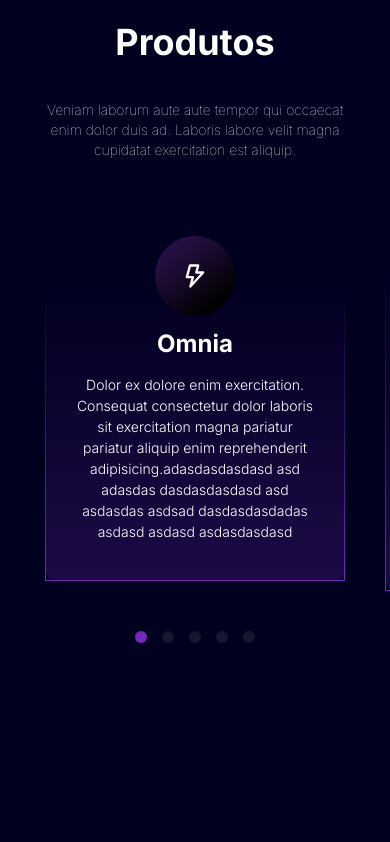
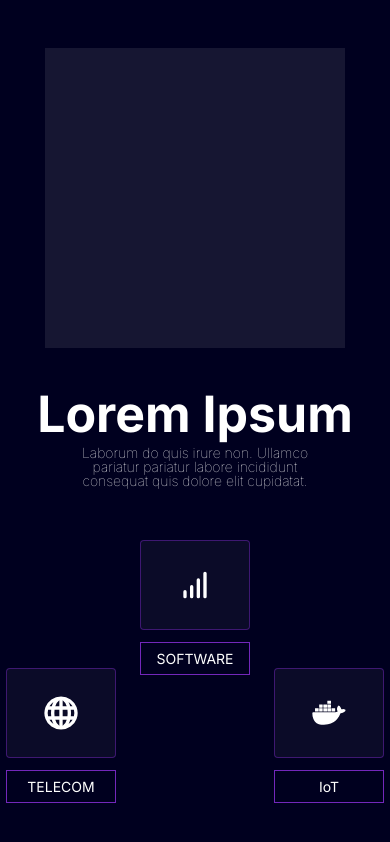
Before and after one commit to Zenith-Inovacoes/zenith_inova_website, a Next.js app: page / in a window 390 px wide. Built offline with nearby package versions, Linux system fonts and the light colour scheme.

Commit message:
:sparkles; feat: Seção Sobre Nós finalizada
:iphone: Responsividade da seção Sobre Nós feita para os breakpoints 996px e 1200px

```diff
--- /dev/null
+++ b/src/components/Home/About/index.tsx
@@ -0,0 +1,36 @@
+import * as S from './styles'
+import Typography from '@/components/Typography'
+import Rectangle from '@/assets/Rectangle23.svg'
+import Image from 'next/image'
+import TagBox from '@/components/TagBox/TagBox'
+import { areas } from '@/model/areas'
+
+export default function About() {
+    return (
+        <S.AboutWrapper>
+            <Image src={Rectangle} alt="Rectangle" />
+            <div>
+                <S.AbouTextsContainer>
+                    <Typography level={1} size="xlarge" fontWeight={700} lineHeight="2.25rem">
+                        Lorem Ipsum
+                    </Typography>
+                    <Typography level={6} size="xsmall" fontWeight={100} lineHeight="0.875rem">
+                        Laborum do quis irure non. Ullamco pariatur pariatur labore incididunt consequat quis dolore elit cupidatat.
+                    </Typography>
+                </S.AbouTextsContainer>
+                <S.TagsContainer>
+                    {areas.map(({ tagName, AreaIcon }, index) => (
+                        <S.TagCardContainer key={tagName} cardIndex={index}>
+                            <S.TagCard>
+                                <AreaIcon />
+                            </S.TagCard>
+                            <TagBox>
+                                {tagName}
+                            </TagBox>
+                        </S.TagCardContainer>
+                    ))}
+                </S.TagsContainer>
+            </div>
+        </S.AboutWrapper>
+    )
+}
--- /dev/null
+++ b/src/components/Home/About/styles.ts
@@ -0,0 +1,116 @@
+import styled from "styled-components";
+
+type CardProps = {
+  cardIndex: number;
+};
+
+export const AboutWrapper = styled.section`
+  display: flex;
+  flex-direction: column;
+  justify-content: center;
+  align-items: center;
+  text-align: center;
+  > img {
+    width: 300px;
+    height: 300px;
+    margin: 3rem;
+    margin-bottom: 3rem;
+  }
+
+  @media (min-width: ${({ theme }) => theme.breakpoints.xl}) {
+    flex-direction: row-reverse;
+    justify-content: space-between;
+    margin-right: 4.5rem;
+    margin-left: 8.5rem;
+    margin-top: 2rem;
+    text-align: left;
+
+    > img {
+      width: 500px;
+      height: 500px;
+      margin: 0;
+    }
+  }
+`;
+
+export const AbouTextsContainer = styled.div`
+  display: flex;
+  flex-direction: column;
+  justify-content: center;
+  align-items: center;
+  gap: 0.875rem;
+
+  > *:nth-child(2) {
+    padding: 0 2.75rem;
+    margin: 0 1rem;
+  }
+
+  @media (min-width: ${({ theme }) => theme.breakpoints.lg}) {
+    gap: 1rem;
+
+    > *:nth-child(1) {
+      padding: 1.2rem 0;
+    }
+  }
+
+  @media (min-width: ${({ theme }) => theme.breakpoints.xl}) {
+    align-items: flex-start;
+    margin-right: 5rem;
+
+    > *:nth-child(2) {
+      padding: 0;
+      margin: 0;
+    }
+  }
+`;
+
+export const TagsContainer = styled.div`
+  display: flex;
+  flex-direction: row;
+  justify-content: center;
+  align-items: center;
+  width: 100%;
+  margin-top: 3.25rem;
+  gap: 1.5rem;
+
+  @media (min-width: ${({ theme }) => theme.breakpoints.xl}) {
+    justify-content: flex-start;
+  }
+`;
+
+export const TagCardContainer = styled.div<CardProps>`
+  display: flex;
+  flex-direction: column;
+  justify-content: center;
+  align-items: center;
+  gap: 0.75rem;
+  margin-bottom: ${({ cardIndex }) => (cardIndex % 2 == 0 ? 0 : "8rem")};
+  margin-top: ${({ cardIndex }) => (cardIndex % 2 == 0 ? "8rem" : 0)};
+  transition: transform ease-out 0.3s;
+
+  > *:nth-child(2) {
+    width: 100%;
+  }
+
+  :hover {
+    transform: scale(1.1);
+    transition: transform ease-out 0.3s;
+  }
+
+  :focus {
+    transform: scale(1.1);
+    transition: transform ease-out 0.3s;
+  }
+`;
+
+export const TagCard = styled.div`
+  display: flex;
+  align-items: center;
+  justify-content: center;
+  width: 110px;
+  height: 90px;
+  background: rgba(217, 217, 217, 0.05);
+  border: 1px solid rgba(115, 39, 187, 0.5);
+  border-radius: 4px;
+  color: white;
+`;
--- /dev/null
+++ b/src/model/areas.tsx
@@ -0,0 +1,18 @@
+import { UilGlobe } from '@iconscout/react-unicons'
+import { UilSignal } from '@iconscout/react-unicons'
+import { UilDocker } from '@iconscout/react-unicons'
+
+export const areas = [
+    {
+        tagName: "TELECOM",
+        AreaIcon: () => <UilGlobe size={40}/>
+    },
+    {
+        tagName: "SOFTWARE",
+        AreaIcon: () => <UilSignal size={40} />
+    },
+    {
+        tagName: "IoT",
+        AreaIcon: () => <UilDocker size={40} />
+    },
+]
--- a/src/model/products.tsx
+++ b/src/model/products.tsx
@@ -3,7 +3,6 @@ import { UilPlane } from '@iconscout/react-unicons'
 import { UilSitemap } from '@iconscout/react-unicons'
 import { UilTear } from '@iconscout/react-unicons'
 import { UilWatch } from '@iconscout/react-unicons'
-import React from 'react'
 
 export const products = [
     {
--- a/src/pages/index.tsx
+++ b/src/pages/index.tsx
@@ -11,6 +11,7 @@ import Navbar from '@/components/Navbar'
 import Products from '@/components/Home/Products'
 import Contact from '@/components/Home/Contact'
 import ZenithLetterLogo from '@/assets/zenith-letter-logo.svg'
+import About from '@/components/Home/About'
 import { UilChannel } from '@iconscout/react-unicons'
 
 
@@ -29,7 +30,8 @@ export default function Home() {
       </Navbar>
       <Menu open={open} /> */}
       {/* <MainSection /> */}
-      <Products />
+      <About />
+      {/* <Products /> */}
       {/* <Contact /> */}
     </>
   )
```
Also changed, not shown: src/assets/Rectangle23.svg (added).
